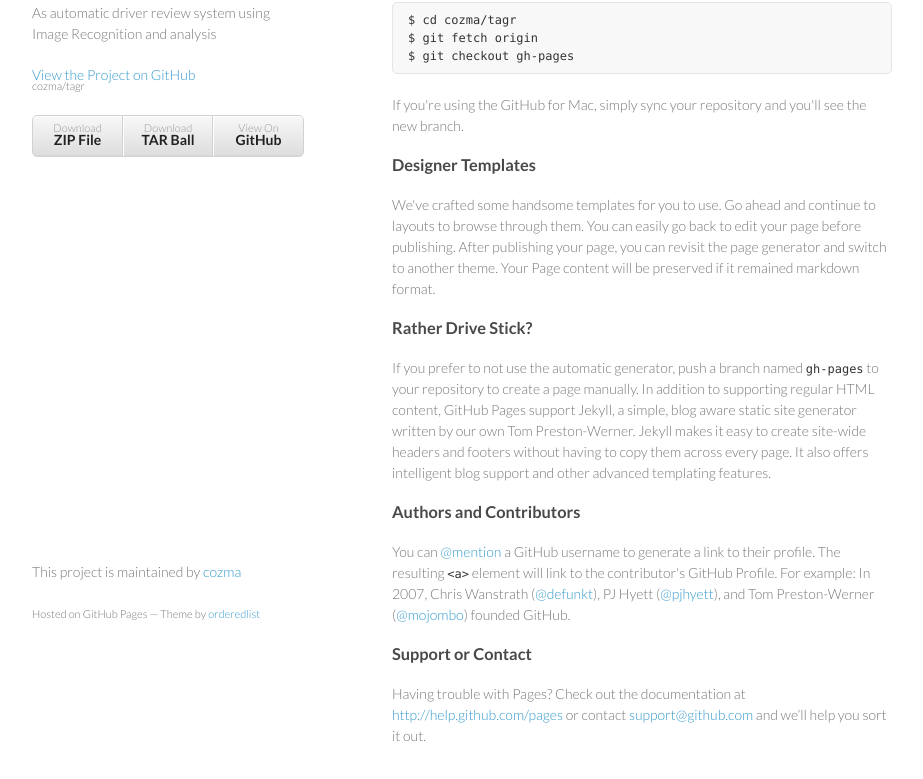
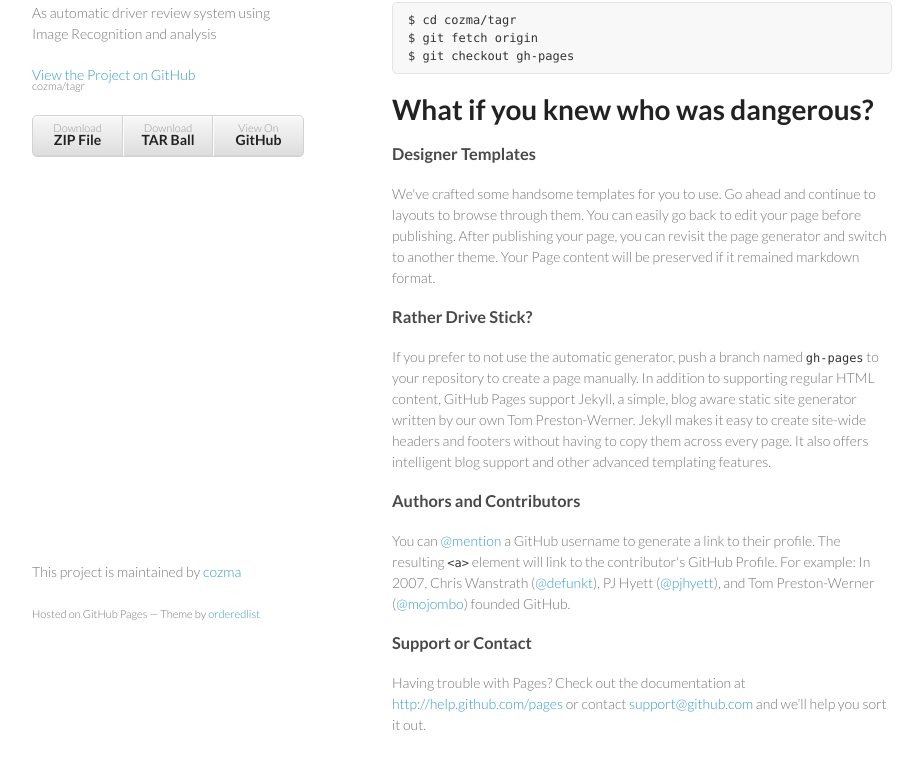
Before and after one commit to cozma/tagr, a plain HTML site: page index.html in a window 1280 px wide. Shown: the part 107-886 px from the top of the page, without its empty margins (178-1101 px from the left). Drawn offline with Linux system fonts and the light colour scheme.

```diff
--- a/index.html
+++ b/index.html
@@ -37,7 +37,8 @@
 $ git checkout gh-pages
 </code></pre>
 
-<p>If you're using the GitHub for Mac, simply sync your repository and you'll see the new branch.</p>
+<h1>
+<a name="what-if-you-knew-who-was-dangerous" class="anchor" href="#what-if-you-knew-who-was-dangerous"><span class="octicon octicon-link"></span></a>What if you knew who was dangerous?</h1>
 
 <h3>
 <a name="designer-templates" class="anchor" href="#designer-templates"><span class="octicon octicon-link"></span></a>Designer Templates</h3>
```
Also changed, not shown: params.json (+1 -1 lines).
